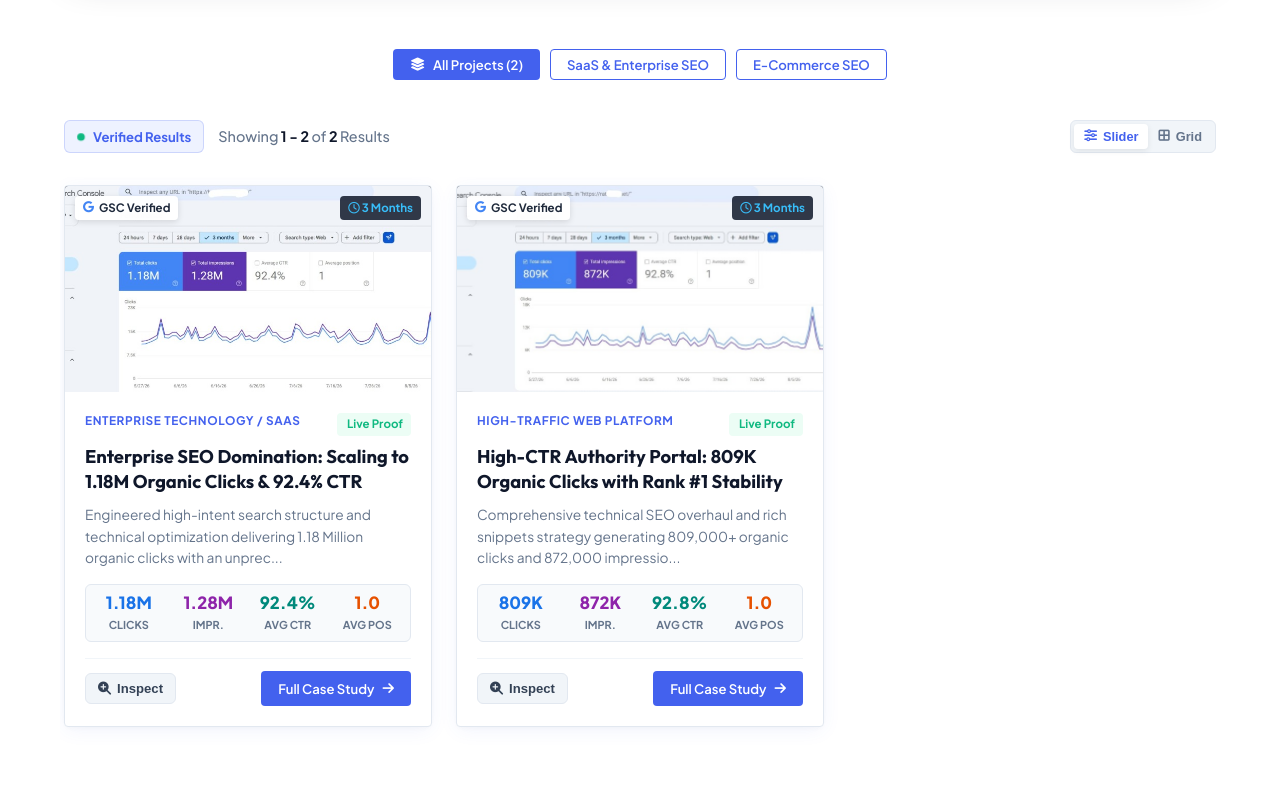
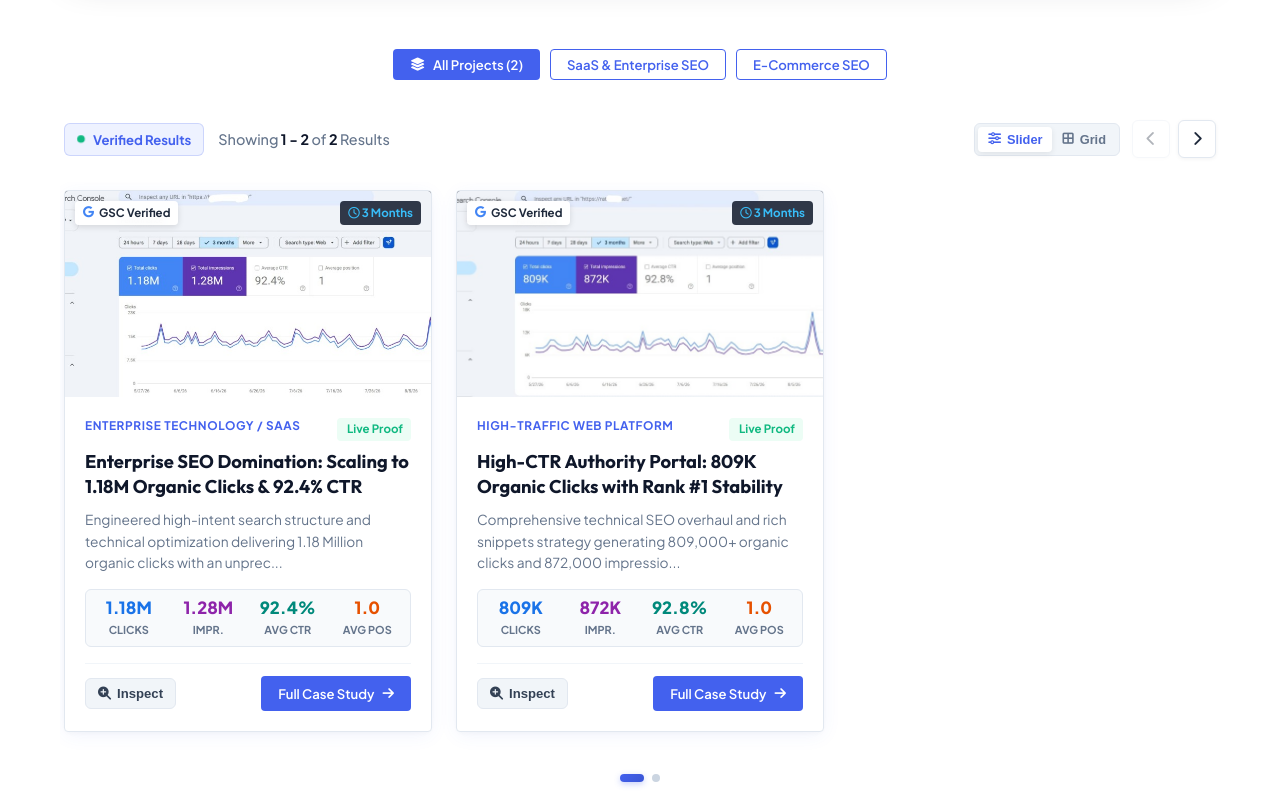
Before and after one commit to abdullahbdseo/abdullahbdseo, a Next.js app: page /portfolio in a window 1280 px wide. Shown: the part 520-1320 px from the top of the page. Built offline with nearby package versions, Linux system fonts and the light colour scheme.

Commit message:
chore: Clean up portfolio page code formatting

```diff
--- a/app/portfolio/page.js
+++ b/app/portfolio/page.js
@@ -1,6 +1,6 @@
 "use client";
 
-import { useState, useEffect } from "react";
+import { useState } from "react";
 import Link from "next/link";
 import { caseStudies } from "@/lib/data";
 
@@ -9,24 +9,6 @@ export default function PortfolioPage() {
   const [viewMode, setViewMode] = useState("carousel"); // 'carousel' | 'grid'
   const [currentSlide, setCurrentSlide] = useState(0);
   const [enlargedItem, setEnlargedItem] = useState(null);
-  const [itemsPerView, setItemsPerView] = useState(3);
-
-  useEffect(() => {
-    const updateItemsPerView = () => {
-      if (typeof window !== "undefined") {
-        if (window.innerWidth <= 768) {
-          setItemsPerView(1);
-        } else if (window.innerWidth <= 1024) {
-          setItemsPerView(2);
-        } else {
-          setItemsPerView(3);
-        }
-      }
-    };
-    updateItemsPerView();
-    window.addEventListener("resize", updateItemsPerView);
-    return () => window.removeEventListener("resize", updateItemsPerView);
-  }, []);
 
   const categories = [
     { name: "SaaS & Enterprise SEO", slug: "saas" },
@@ -36,12 +18,12 @@ export default function PortfolioPage() {
   const filteredStudies = activeCategory === "all"
     ? caseStudies
     : caseStudies.filter(c =>
-        (c.category_name && c.category_name.toLowerCase().includes(activeCategory)) ||
-        (c.industry && c.industry.toLowerCase().includes(activeCategory)) ||
-        c.slug.includes(activeCategory)
-      );
+      (c.category_name && c.category_name.toLowerCase().includes(activeCategory)) ||
+      (c.industry && c.industry.toLowerCase().includes(activeCategory)) ||
+      c.slug.includes(activeCategory)
+    );
 
-  const maxSlides = Math.max(0, filteredStudies.length - itemsPerView);
+  const maxSlides = Math.max(0, filteredStudies.length - 1);
 
   const handlePrev = () => {
     setCurrentSlide(prev => Math.max(0, prev - 1));
@@ -152,7 +134,7 @@ export default function PortfolioPage() {
                   <span className="gsc-live-dot"></span> Verified Results
                 </span>
                 <span className="gsc-carousel-counter">
-                  Showing <strong>{filteredStudies.length > 0 ? `${currentSlide + 1} - ${Math.min(filteredStudies.length, currentSlide + itemsPerView)}` : "0"}</strong> of <strong>{filteredStudies.length}</strong> Results
+                  Showing <strong>{filteredStudies.length > 0 ? "1 - " + filteredStudies.length : "0"}</strong> of <strong>{filteredStudies.length}</strong> Results
                 </span>
               </div>
               <div className="gsc-carousel-controls">
@@ -174,7 +156,7 @@ export default function PortfolioPage() {
                     <i className="fa-solid fa-border-all"></i> Grid
                   </button>
                 </div>
-                {viewMode === "carousel" && maxSlides > 0 && (
+                {viewMode === "carousel" && (
                   <div className="gsc-carousel-nav">
                     <button
                       type="button"
@@ -205,7 +187,7 @@ export default function PortfolioPage() {
             <div className="gsc-carousel-viewport">
               <div
                 className="gsc-carousel-track"
-                style={viewMode === "carousel" ? { transform: `translateX(-${currentSlide * (itemsPerView === 1 ? 100 : itemsPerView === 2 ? 50 : 33.333)}%)` } : {}}
+                style={viewMode === "carousel" ? { transform: `translateX(-${currentSlide * 33.333}%)` } : {}}
               >
                 {filteredStudies.map((item) => {
                   const metrics = item.metrics || {};
@@ -307,10 +289,10 @@ export default function PortfolioPage() {
             </div>
 
             {/* Bottom Pagination Dots for Carousel Mode */}
-            {viewMode === "carousel" && maxSlides > 0 && (
+            {viewMode === "carousel" && filteredStudies.length > 1 && (
               <div className="gsc-carousel-bottom-bar">
                 <div className="gsc-carousel-dots">
-                  {Array.from({ length: maxSlides + 1 }).map((_, idx) => (
+                  {filteredStudies.map((_, idx) => (
                     <button
                       key={idx}
                       type="button"
```
